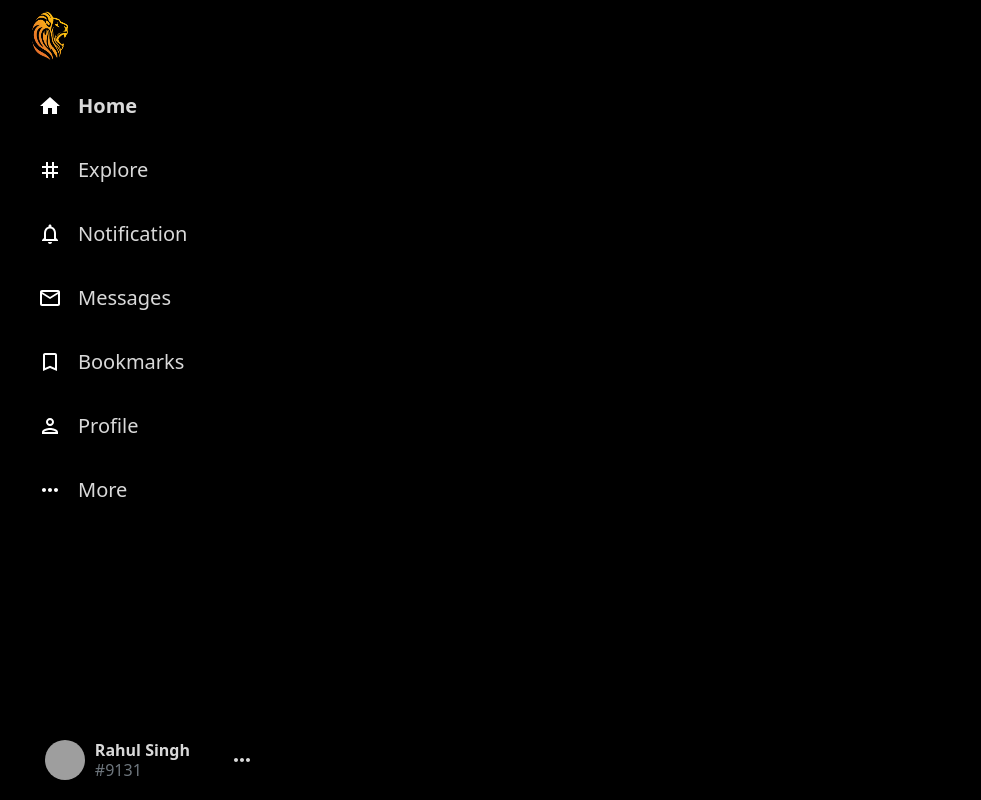
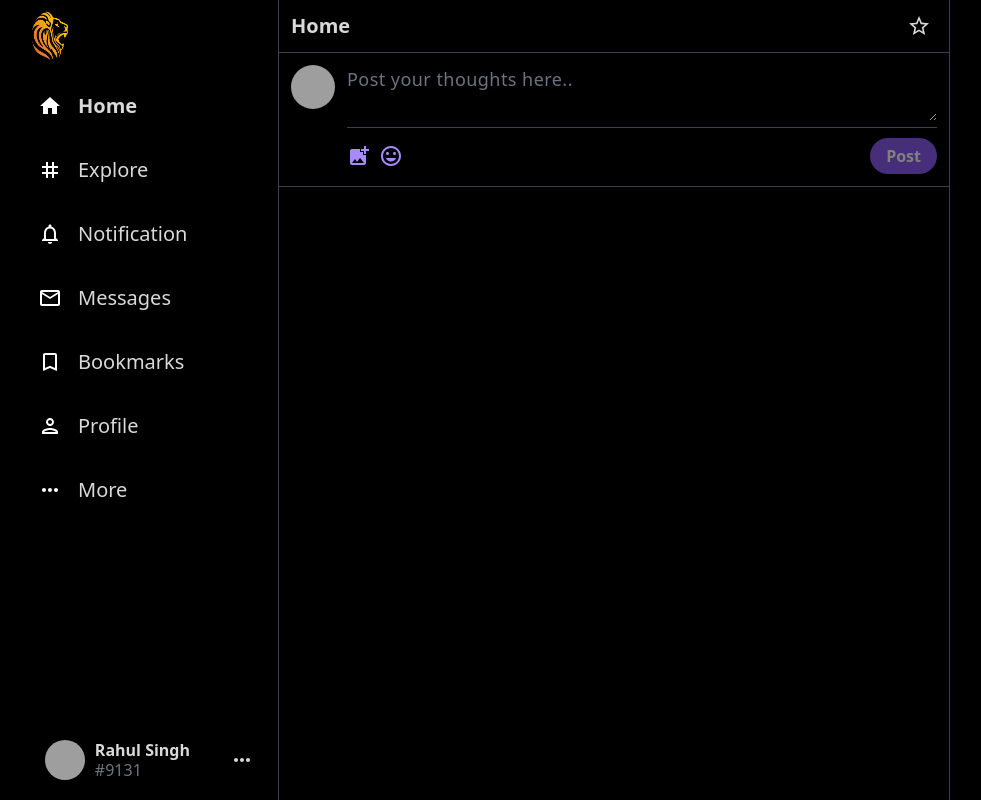
Before and after one commit to RahulSingh9131/social-club, a Next.js app: page / in a window 1280 px wide. Shown: the whole page, without its empty margins (82-1063 px from the left). Built offline with nearby package versions, Linux system fonts and the light colour scheme; grey boxes are pictures that could not be loaded.

Commit message:
Feat: Added feed

```diff
--- /dev/null
+++ b/components/Feed.js
@@ -0,0 +1,21 @@
+import React from 'react'
+import StarBorderOutlinedIcon from '@mui/icons-material/StarBorderOutlined';
+import PostInput from './PostInput';
+
+function Feed() {
+  return (
+    <div className='text-white flex-grow border-l border-r border-gray-700
+    max-w-2xl sm:ml-[73px] xl:ml-[360px] '>
+       <div className='text-[#d9d9d9] flex items-center sm:justify-between
+        py-2 px-3 sticky top-0 z-30 bg-black border-b border-gray-700'>
+            <h2 className='text-lg sm:text-xl font-bold'>Home</h2>
+            <div className='hoverAnimation flex items-center justify-center w-9 h-9 xl:px-0 ml-auto'>
+                <StarBorderOutlinedIcon/>
+            </div>
+       </div>
+       <PostInput/>
+    </div>
+  )
+}
+
+export default Feed
--- /dev/null
+++ b/components/PostInput.js
@@ -0,0 +1,113 @@
+import React,{useRef, useState} from 'react'
+import CloseIcon from '@mui/icons-material/Close';
+import AddPhotoAlternateIcon from '@mui/icons-material/AddPhotoAlternate';
+import InsertEmoticonOutlinedIcon from '@mui/icons-material/InsertEmoticonOutlined';
+import { db, storage } from "../firebase";
+import {
+  addDoc,
+  collection,
+  doc,
+  serverTimestamp,
+  updateDoc,
+} from "@firebase/firestore";
+import { getDownloadURL, ref, uploadString } from "@firebase/storage";
+
+function PostInput() {
+    const [inputValue,setInputValue]=useState("");
+    const [selectedFile,setSelectedFile]=useState(null);
+    const [showEmoji,setShowEmoji]=useState(false);
+    const [loading,setLoading]=useState(false);
+    const filePickerRef=useRef(null);
+
+    const addImageToPost=(e)=>{
+        const reader= new FileReader();
+        if(e.target.files[0]){
+            reader.readAsDataURL(e.target.files[0]);
+        }
+
+        reader.onload= (readerEvent)=>{
+            setSelectedFile(readerEvent.target.result);
+        };
+    };
+
+    const sendPost= async ()=>{
+        if(loading) return;
+        setLoading(true);
+        const docRef= await addDoc(collection(db,'posts'),{
+            text: inputValue,
+            timestamp: serverTimestamp(),
+        });
+
+        const imageRef= ref(storage, `posts/${docRef.id}/image`);
+
+        if(selectedFile){
+            await uploadString(imageRef,selectedFile,"data_url").then(async ()=>{
+                const downloadURL = await getDownloadURL(imageRef)
+                await updateDoc(doc(db,"posts",docRef.id),{
+                    image : downloadURL,
+                });
+            });
+        }
+
+        setLoading(false);
+        setInputValue("");
+        setSelectedFile(null);
+    }
+
+  return (
+    <div className={`border-b border-gray-700 p-3 flex space-x-3 overflow-y-scroll ${loading && "opacity-70"}`}>
+        <img
+            src="https://pngset.com/images/lion-svg-clip-arts-lion-head-silhouette-symbol-logo-trademark-graphics-transparent-png-41159.png"
+            alt="userImage"
+            className='h-11 w-11 rounded-full cursor-pointer'
+        />
+        <div className='w-full divide-y divide-gray-700'>
+            <div className={`${selectedFile && "pb-7"} ${inputValue && "space-y-3"}`}>
+                <textarea
+                    value={inputValue}
+                    onChange={(e)=>setInputValue(e.target.value)}
+                    rows="2"
+                    name=''
+                    placeholder='Post your thoughts here..'
+                    className='bg-transparent outline-none text-[#d9d9d9]
+                    text-lg placeholder-gray-500 tracking-wide w-full min-h-[50px]'
+                />
+                {selectedFile && (
+                <div className='relative'>
+                    <div className='absolute w-8 h-8 bg-[#15181c] hover:bg-[#272c26]
+                    bg-opacity-75 rounded-full flex items-center justify-center top-1
+                    left-1 cursor-pointer' onClick={()=>setSelectedFile(null)}>
+                        <CloseIcon/>
+                    </div>
+                    <img
+                        src={selectedFile}
+                        alt="selected-file"
+                        className="max-h-70 rounded-2xl object-contain"
+                    />
+                </div>
+                )}
+            </div>
+            {!loading && (
+            <div className='flex items-center justify-between pt-2.5 '>
+                <div className='flex items-center'>
+                    <div className='icon' onClick={()=>filePickerRef.current.click()}>
+                        <AddPhotoAlternateIcon className='text-violet-400 h-[22px]' />
+                        <input type="file" onChange={addImageToPost} ref={filePickerRef} hidden/>
+                    </div>
+                    <div className='icon' onClick={()=>setShowEmoji((prev)=>!prev)}>
+                        <InsertEmoticonOutlinedIcon className='text-violet-400 h-[22px] ml-2' />
+                    </div>
+                </div>
+                <button className='bg-violet-500 text-white rounded-full px-4 py-1.5 font-bold shadow-md
+                disabled:hover:bg-violet-300 hover:bg-violet-700 disabled:opacity-50 disabled:cursor-default'
+                disabled={!inputValue.trim() && !selectedFile} onClick={()=>sendPost()}>
+                    Post
+                </button>
+            </div>
+            )}
+        </div>
+    </div>
+  )
+}
+
+export default PostInput
--- /dev/null
+++ b/firebase.js
@@ -0,0 +1,21 @@
+import { initializeApp, getApp, getApps } from "firebase/app";
+import { getFirestore } from "firebase/firestore";
+import { getStorage } from "firebase/storage";
+
+const firebaseConfig = {
+    apiKey: "AIzaSyDvUutfNnkO8MBtX_9J70shn6eg7vc0tu4",
+    authDomain: "social-club-c8402.firebaseapp.com",
+    projectId: "social-club-c8402",
+    storageBucket: "social-club-c8402.appspot.com",
+    messagingSenderId: "672717899808",
+    appId: "1:672717899808:web:4d7713ef0a010482f29445"
+};
+
+
+// Initialize Firebase
+const app = !getApps().length ? initializeApp(firebaseConfig) : getApp();
+const db = getFirestore();
+const storage = getStorage();
+
+export default app;
+export { db, storage };
--- a/package.json
+++ b/package.json
@@ -13,6 +13,8 @@
     "@emotion/styled": "^11.8.1",
     "@mui/icons-material": "^5.6.2",
     "@mui/material": "^5.7.0",
+    "emoji-picker-react": "^3.5.1",
+    "firebase": "^9.8.1",
     "next": "12.1.6",
     "react": "18.1.0",
     "react-dom": "18.1.0"
--- a/pages/index.js
+++ b/pages/index.js
@@ -1,4 +1,5 @@
 import Head from 'next/head'
+import Feed from '../components/Feed'
 import Sidebar from '../components/sidebar'
 
 export default function Home() {
@@ -12,7 +13,7 @@ export default function Home() {
 
       <main className='bg-black min-h-screen flex max-w-[1500px] mx-auto'>
         <Sidebar/>
-        {/* feed */}
+        <Feed/>
         {/* widgets */}
 
         {/* Modal */}
--- a/styles/globals.css
+++ b/styles/globals.css
@@ -15,4 +15,8 @@
      cursor-pointer w-[52px] h-[52px] xl:w-auto xl:h-auto xl:py-3
      xl:px-4 transition duration-100 ease-out;
   }
+  .icon{
+    @apply cursor-pointer hover:bg-opacity-10 flex
+    items-center justify-center rounded-full transition ease-out;
+  }
 }
```
Also changed, not shown: 1 other file (tests, documents, lock files or other folders).
